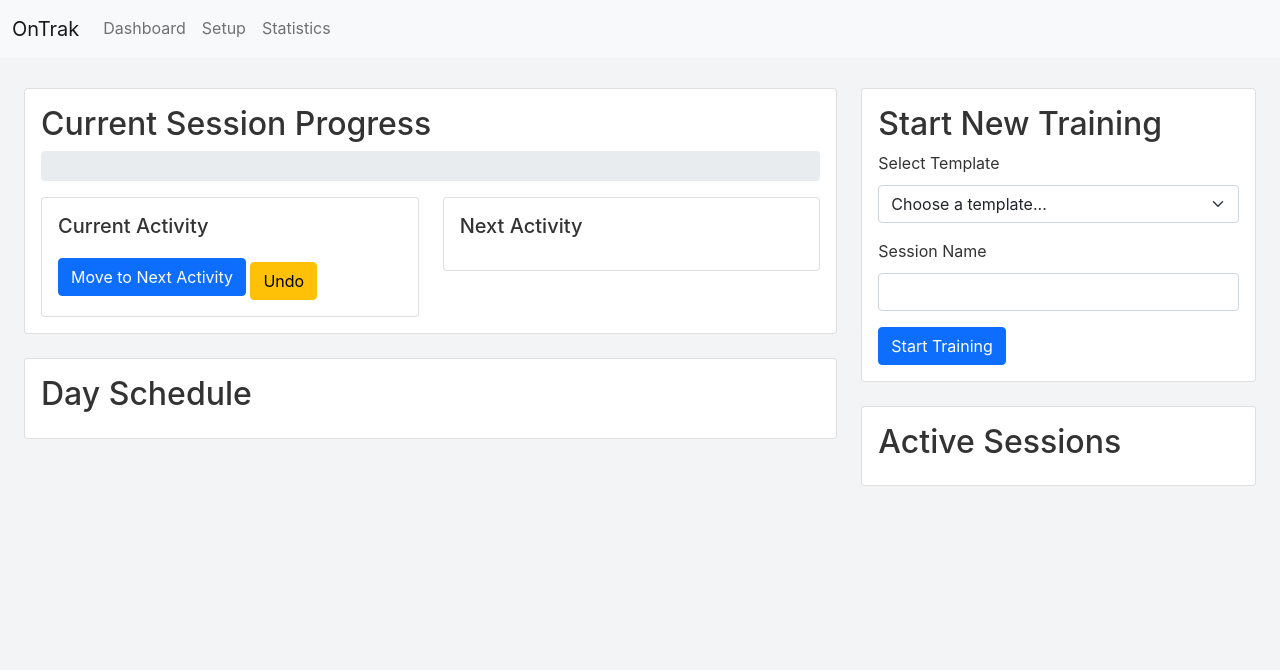
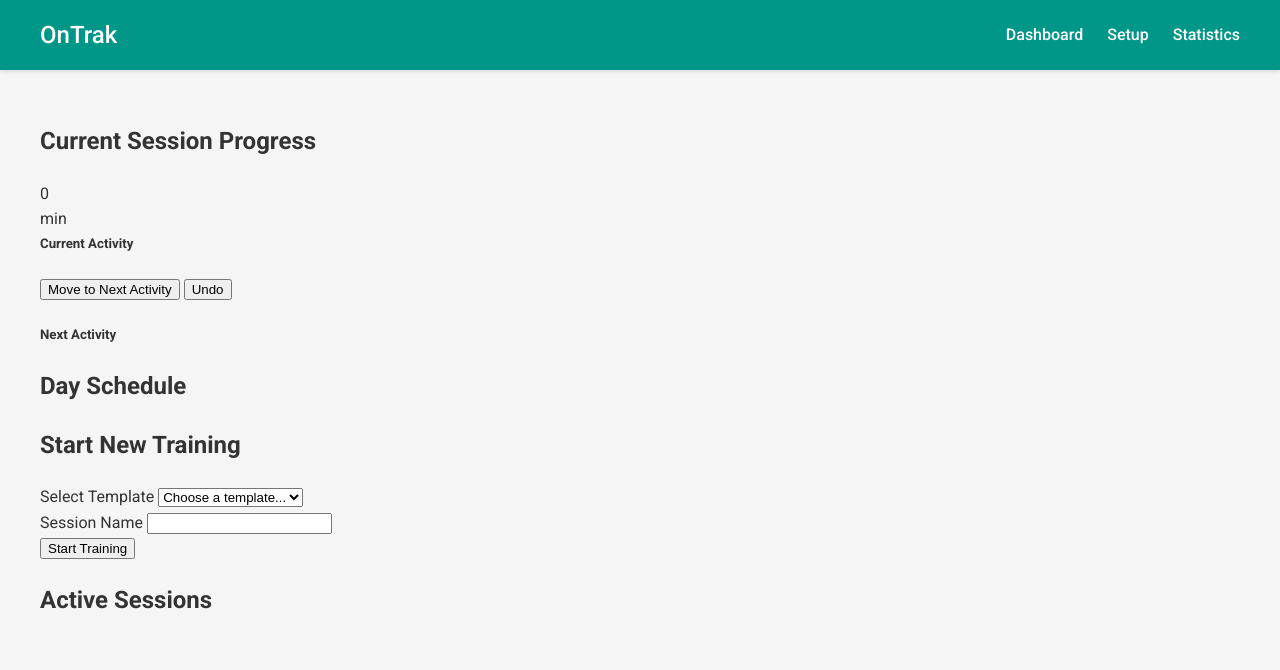
Before and after one commit to BattermanZ/OnTrak, a Flask app: page / in a window 1280 px wide. Shown: the top 670 px of the page. Run offline with Flask 3, Linux system fonts and the light colour scheme.

Commit message:
feat: new design stats

```diff
--- a/app.py
+++ b/app.py
@@ -359,6 +359,9 @@
     except json.JSONDecodeError as e:
         logger.error(f"JSON parsing error for template_id {template_id}: {str(e)}")
         return jsonify({'error': 'Invalid JSON response from database'}), 500
+    except ValueError as e:
+        logger.error(f"Value error for template_id {template_id}: {str(e)}")
+        return jsonify({'error': str(e)}), 400
     except Exception as e:
         logger.error(f"Error fetching statistics for template_id {template_id}: {str(e)}")
         return jsonify({'error': 'Failed to fetch statistics'}), 500
--- a/static/css/styles.css
+++ b/static/css/styles.css
@@ -1,9 +1,11 @@
 /* General styles */
 body {
-    font-family: 'Inter', sans-serif;
+    font-family: 'Roboto', sans-serif;
     line-height: 1.6;
     color: #333;
-    background-color: #f3f4f6;
+    background-color: #f5f5f5;
+    margin: 0;
+    padding: 0;
 }
 
 .container {
@@ -12,26 +14,76 @@
     padding: 0 1rem;
 }
 
-/* Training Statistics styles */
-.training-statistics {
+/* Header styles */
+.header {
+    background-color: #009688;
+    color: white;
+    padding: 1rem 0;
+    box-shadow: 0 2px 4px rgba(0, 0, 0, 0.1);
+}
+
+.header .container {
+    display: flex;
+    justify-content: space-between;
+    align-items: center;
+}
+
+.header-brand {
+    font-size: 1.5rem;
+    font-weight: 500;
+    color: white;
+    text-decoration: none;
+}
+
+.header-nav ul {
+    list-style-type: none;
+    padding: 0;
+    margin: 0;
+    display: flex;
+}
+
+.header-nav li {
+    margin-left: 1.5rem;
+}
+
+.header-nav a {
+    color: white;
+    text-decoration: none;
+    font-weight: 500;
+    transition: opacity 0.3s;
+}
+
+.header-nav a:hover {
+    opacity: 0.8;
+}
+
+/* Main content styles */
+.main-content {
     padding: 2rem 0;
 }
 
+/* Training Statistics styles */
 .training-statistics h1 {
-    color: #2563eb;
+    color: #009688;
     margin-bottom: 1.5rem;
-    font-weight: 700;
+    font-weight: 500;
 }
 
-.training-statistics select {
+.select-input {
     margin-bottom: 1.5rem;
     width: 100%;
     max-width: 200px;
     padding: 0.5rem;
-    border: 1px solid #d1d5db;
-    border-radius: 0.375rem;
+    border: none;
+    border-bottom: 2px solid #009688;
     font-size: 1rem;
-    background-color: white;
+    background-color: transparent;
+    transition: border-color 0.3s;
+}
+
+.select-input:focus {
+    outline: none;
+    border-bottom-color: #00796b;
 }
 
 .summary-cards {
--- a/templates/base.html
+++ b/templates/base.html
@@ -4,38 +4,30 @@
     <meta charset="UTF-8">
     <meta name="viewport" content="width=device-width, initial-scale=1.0">
     <title>{% block title %}OnTrak{% endblock %}</title>
-    <link href="https://cdn.jsdelivr.net/npm/bootstrap@5.1.3/dist/css/bootstrap.min.css" rel="stylesheet">
+    <link href="https://fonts.googleapis.com/css2?family=Roboto:wght@300;400;500;700&display=swap" rel="stylesheet">
     <link rel="stylesheet" href="{{ url_for('static', filename='css/styles.css') }}">
     {% block styles %}{% endblock %}
 </head>
 <body>
-    <nav class="navbar navbar-expand-lg navbar-light bg-light fixed-top">
-        <div class="container-fluid">
-            <a class="navbar-brand" href="{{ url_for('dashboard') }}">OnTrak</a>
-            <button class="navbar-toggler" type="button" data-bs-toggle="collapse" data-bs-target="#navbarNav" aria-controls="navbarNav" aria-expanded="false" aria-label="Toggle navigation">
-                <span class="navbar-toggler-icon"></span>
-            </button>
-            <div class="collapse navbar-collapse" id="navbarNav">
-                <ul class="navbar-nav">
-                    <li class="nav-item">
-                        <a class="nav-link" href="{{ url_for('dashboard') }}">Dashboard</a>
-                    </li>
-                    <li class="nav-item">
-                        <a class="nav-link" href="{{ url_for('setup') }}">Setup</a>
-                    </li>
-                    <li class="nav-item">
-                        <a class="nav-link" href="{{ url_for('statistics') }}">Statistics</a>
-                    </li>
+    <header class="header">
+        <div class="container">
+            <a class="header-brand" href="{{ url_for('dashboard') }}">OnTrak</a>
+            <nav class="header-nav">
+                <ul>
+                    <li><a href="{{ url_for('dashboard') }}">Dashboard</a></li>
+                    <li><a href="{{ url_for('setup') }}">Setup</a></li>
+                    <li><a href="{{ url_for('statistics') }}">Statistics</a></li>
                 </ul>
-            </div>
+            </nav>
         </div>
-    </nav>
+    </header>
 
-    <div class="container-fluid mt-5 pt-3">
-        {% block content %}{% endblock %}
-    </div>
+    <main class="main-content">
+        <div class="container">
+            {% block content %}{% endblock %}
+        </div>
+    </main>
 
-    <script src="https://cdn.jsdelivr.net/npm/bootstrap@5.1.3/dist/js/bootstrap.bundle.min.js"></script>
     <script src="{{ url_for('static', filename='js/script.js') }}"></script>
     {% block scripts %}{% endblock %}
 </body>
```
Also changed, not shown: other parts of static/css/styles.css (+43 -20 lines), static/js/components/TrainingStatistics.tsx (+28 -31 lines).
